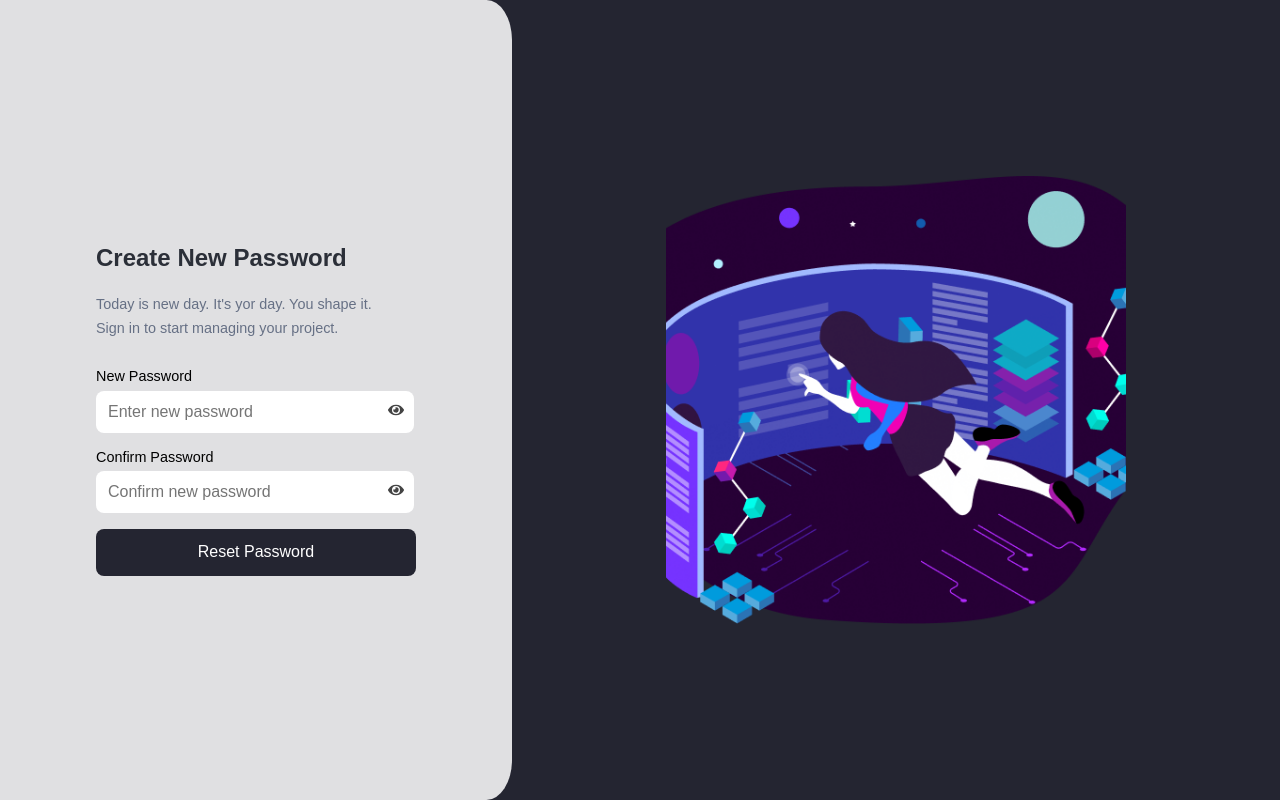
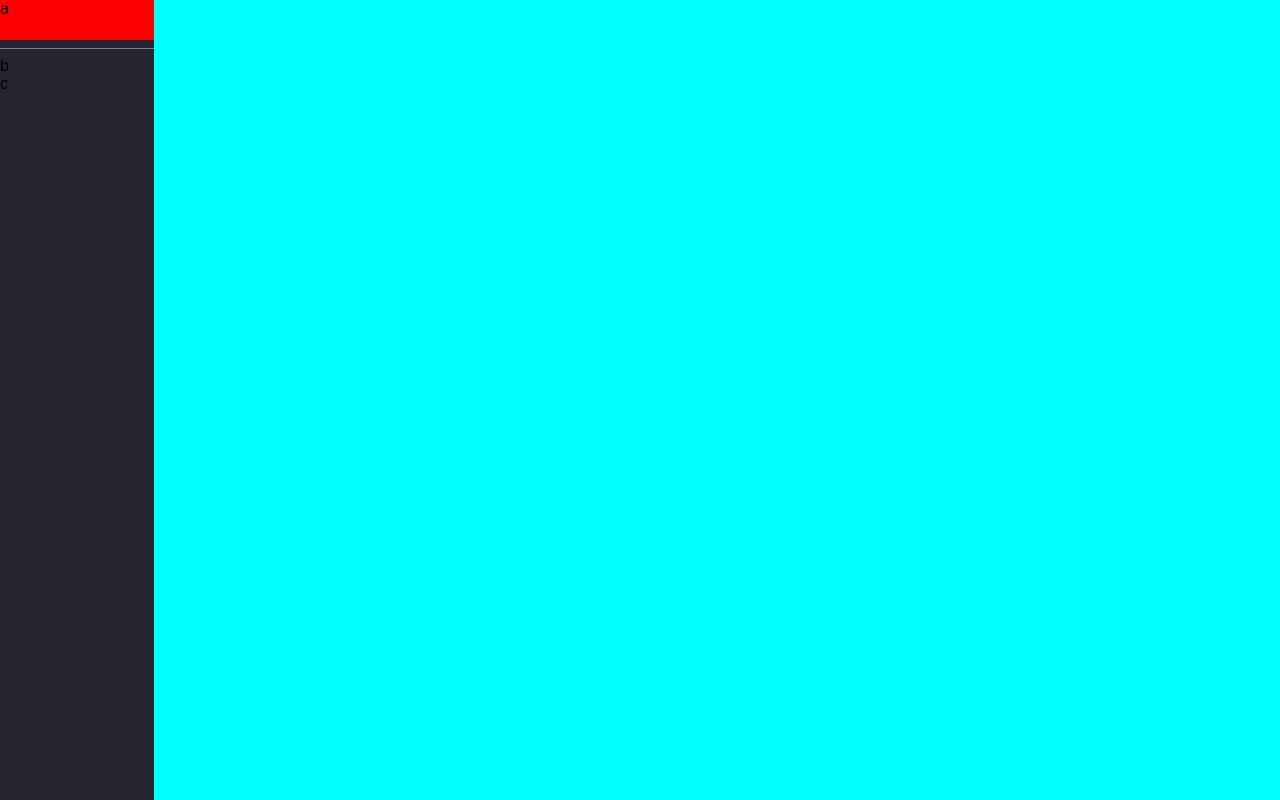
Before and after one commit to Sourav-Sharma-001/final-project, a React (Vite) app: page / in a window 1280 px wide. Built offline with nearby package versions, Linux system fonts and the light colour scheme.

Commit message:
creating dashboard

```diff
--- a/src/App.jsx
+++ b/src/App.jsx
@@ -1,10 +1,11 @@
 import Auth from "./Components/Auth/Auth"
 import "./App.css"
+import Dashboard from "./Components/Dashboard/Dashboard"
 
 function App() {
   return (
     <>
-     <Auth/>
+     <Dashboard/>
     </>
   )
 }
--- /dev/null
+++ b/src/Components/Dashboard/Dashboard.css
@@ -0,0 +1,17 @@
+.dashboard-container{
+  background-color: yellow;
+  display: flex;
+  width: 100vw;
+  height: 100vh;
+}
+
+.sidebar-container{
+  width: 12vw;
+  height: 100vh;
+}
+
+.overview-container{
+  background-color: aqua;
+  width: 88vw;
+  height: 100vh;
+}
--- /dev/null
+++ b/src/Components/Dashboard/Dashboard.jsx
@@ -0,0 +1,14 @@
+import React from 'react'
+import "./Dashboard.css"
+import Sidebar from './Sidebar/Sidebar'
+
+export default function Dashboard() {
+  return (
+    <div className='dashboard-container'>
+      <div className='sidebar-container'>
+        <Sidebar/>
+      </div>
+      <div className='overview-container'></div>
+    </div>
+  )
+}
--- /dev/null
+++ b/src/Components/Dashboard/Sidebar/Sidebar.css
@@ -0,0 +1,19 @@
+.sidebar{
+  background-color: #242531;
+  width: 100%;
+  height: 100%;
+  display: flex;
+  flex-direction: column;
+}
+
+.sidebar hr {
+  border: none;
+  border-top: 0.1rem solid gray;
+  width: 100%;
+}
+
+.sidebar-logo{
+  background-color: red;
+  width: 100%;
+  height: 5%;
+}
--- /dev/null
+++ b/src/Components/Dashboard/Sidebar/Sidebar.jsx
@@ -0,0 +1,13 @@
+import React from 'react'
+import "./Sidebar.css"
+
+export default function Sidebar() {
+  return (
+    <div className='sidebar'>
+      <div className='sidebar-logo'>a</div>
+      <hr/>
+      <div className='sidebar-pages'>b</div>
+      <div className='sidebar-account'>c</div>
+    </div>
+  )
+}
```
